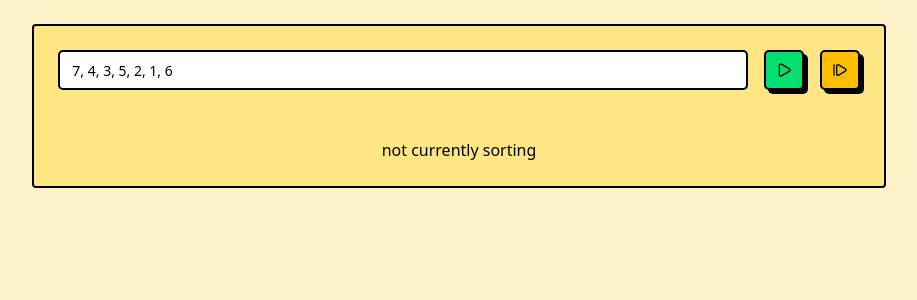
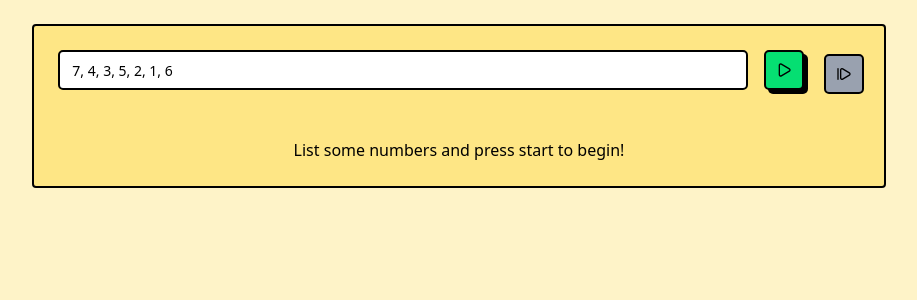
Before and after one commit to HarStu/halgo, a Next.js app: page / in a window 1280 px wide. Shown: the top 300 px of the page, without its empty margins (181-1098 px from the left). Built offline with nearby package versions, Linux system fonts and the light colour scheme.

Commit message:
Setup inactive button placeholder

```diff
--- a/src/components/sorter.tsx
+++ b/src/components/sorter.tsx
@@ -19,7 +19,7 @@ export function Sorter() {
     // validate the input string
     const ok = /^\s*\d+\s*(,\s*\d+\s*)*$/.test(input);
     if (!ok) {
-      toast.warning("invalid input, please use numbers separated by commas")
+      toast.warning("invalid input, please use numbers separated by commas!")
     } else {
       const newState: State = {
         arr: wrapArray((input.split(',')).map(num => Number(num.trim()))),
@@ -31,7 +31,7 @@ export function Sorter() {
 
   function iterateSortState() {
     if (!sortState) {
-      toast.warning('no valid sort state, cannot iterate')
+      toast.warning('input numbers and press start first!')
     } else {
       setSortState(stepMergeSort(sortState))
       console.log('sortState')
@@ -41,10 +41,6 @@ export function Sorter() {
   function haltSort() {
     setSortState(undefined)
   }
-
-  useEffect(() => {
-    console.log('placeholder')
-  }, [])
 
   return (
     <div className="flex border-2 rounded bg-amber-200 flex-col size-2/3 gap-12 m-6 p-6">
@@ -65,6 +61,8 @@ export function Sorter() {
         </Button>
 
         <Button
+          className={sortState ? 'bg-amber-400' : 'bg-gray-400'}
+          variant={sortState ? 'default' : 'inactive'}
           size='icon'
           onClick={iterateSortState}
         >
@@ -77,7 +75,7 @@ export function Sorter() {
         {
           sortState ?
             sortState.arr :
-            'not currently sorting'
+            'List some numbers and press start to begin!'
         }
       </div>
 
--- a/src/components/ui/button.tsx
+++ b/src/components/ui/button.tsx
@@ -17,6 +17,8 @@ const buttonVariants = cva(
           "bg-secondary-background text-foreground border-2 border-border shadow-shadow hover:translate-x-boxShadowX hover:translate-y-boxShadowY hover:shadow-none",
         reverse:
           "text-main-foreground bg-main border-2 border-border hover:translate-x-reverseBoxShadowX hover:translate-y-reverseBoxShadowY hover:shadow-shadow",
+        inactive:
+          "text-main-foreground bg-main border-2 border-border translate-x-boxShadowX translate-y-boxShadowY"
       },
       size: {
         default: "h-10 px-4 py-2",
```
